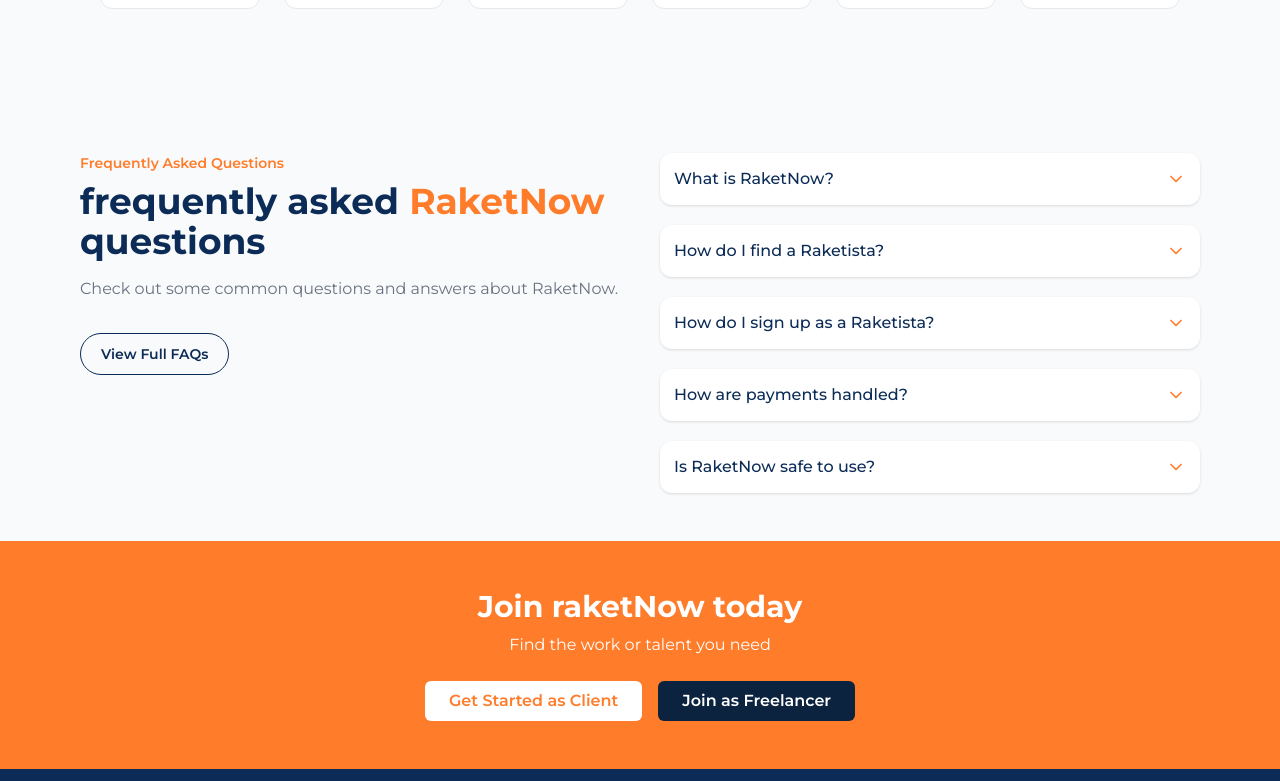
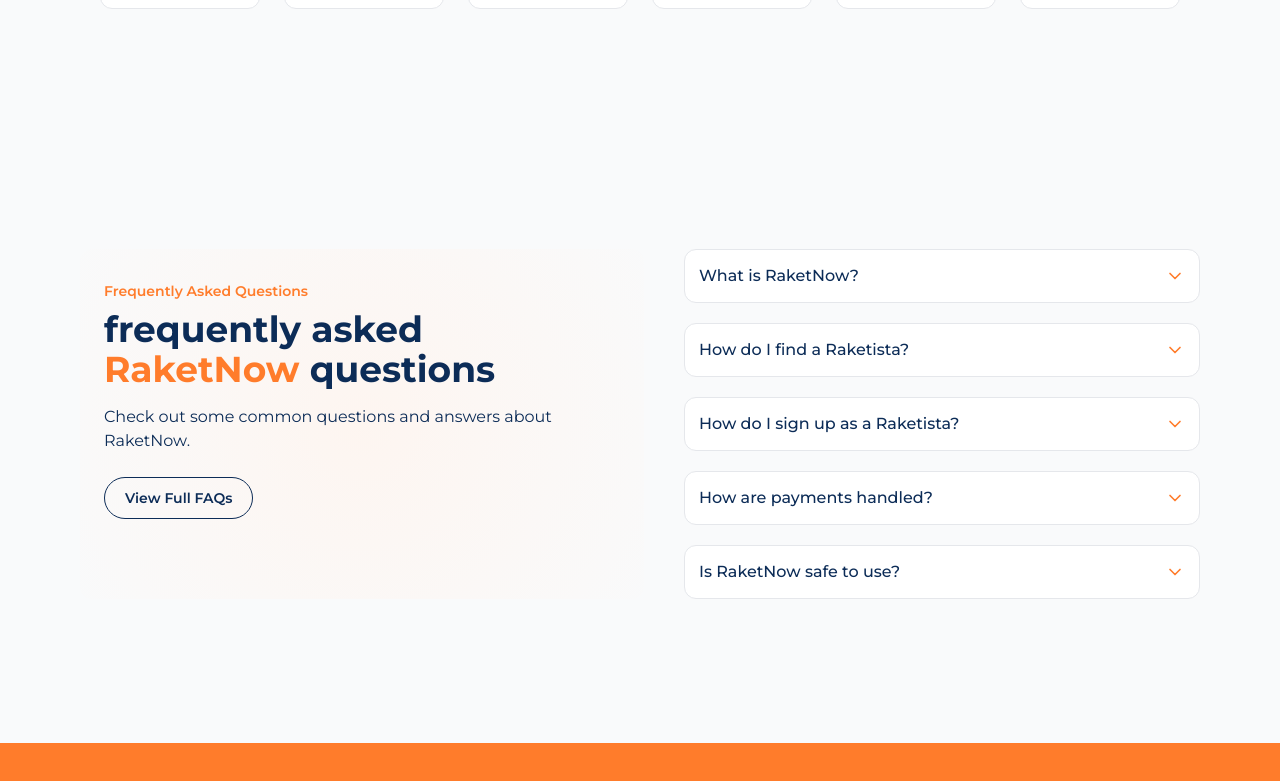
Before and after one commit to RakPaperScissors/RaketNow, a React (Vite) app in the folder frontend/: page / in a window 1280 px wide. Shown: the part 2339-3120 px from the top of the page. Built offline with nearby package versions, Linux system fonts and the light colour scheme.

Commit message:
style: added subtle gradient bg and removed shadow from dropdowns

```diff
--- a/frontend/src/components/Faqs.jsx
+++ b/frontend/src/components/Faqs.jsx
@@ -37,7 +37,7 @@
     };
 
     return (
-        <section className="w-full bg-[#F9FAFB]">
+        <section className="w-full bg-[#F9FAFB] py-24 ">
             <div className="max-w-[1600px] mx-auto px-4 sm:px-6 md:px-10 lg:px-16 xl:px-20 py-12 text-[#0C2C57]">
                 <div className="flex flex-col-reverse lg:flex-row-reverse lg:justify-between gap-10">
                     {/* Dropdowns */}
@@ -45,7 +45,7 @@
                         {faqs.map((faq, index) => (
                             <div
                                 key={index}
-                                className={`rounded-xl p-3.5 shadow-sm transition-all duration-300 bg-white`}
+                                className={`rounded-xl p-3.5 border border-gray-200 transition-all duration-300 bg-white`}
                             >
                                 <button
                                     onClick={() => toggle(index)}
@@ -68,30 +68,33 @@
                         ))}
                     </div>
 
-                    {/* Text */}
-                    <div className="flex-1">
+                    {/* Text Section */}
+                    <div className="flex-1 relative rounded-xl overflow-hidden px-6 py-8">
+                        {/* subtle gradient bg */}
+                        <div className="absolute -inset-4 z-0 rounded-xl bg-[radial-gradient(circle_at_center,_#fff4edc0,_#f9fafb)]" />
+
+                        <div className="relative z-10">
                             <p className="text-sm font-semibold text-[#FF7C2B] mb-2">Frequently Asked Questions</p>
-                        <h2 className="text-3xl sm:text-4xl font-bold mb-4">
+                            <h2 className="text-3xl sm:text-4xl font-bold mb-4 text-[#0C2C57]">
                                 frequently asked <span className="text-[#FF7C2B]">RaketNow</span> questions
                             </h2>
-                        <p className="text-base text-gray-500 mb-8">
+                            <p className="text-base text-[#0C2C57] mb-6">
                                 Check out some common questions and answers about RaketNow.
                             </p>
 
                             <a
                                 href="/faqs"
-                            className="inline-block border-1 border-[#0C2C57] text-[#0C2C57] font-semibold px-5 py-2.5 rounded-full text-sm hover:bg-[#0C2C57] hover:text-white active:scale-95 transition-colors duration-300"
+                                className="inline-block border border-[#0C2C57] text-[#0C2C57] font-semibold px-5 py-2.5 rounded-full text-sm hover:bg-[#0C2C57] hover:text-white active:scale-95 transition-colors duration-300"
                             >
                                 View Full FAQs
                             </a>
                         </div>
-
-
+                    </div>
 
                 </div>
             </div>
         </section>
     );
-};
+}
 
 export default FAQSection;
```
Lines whose indentation alone changed are shown as unchanged.
